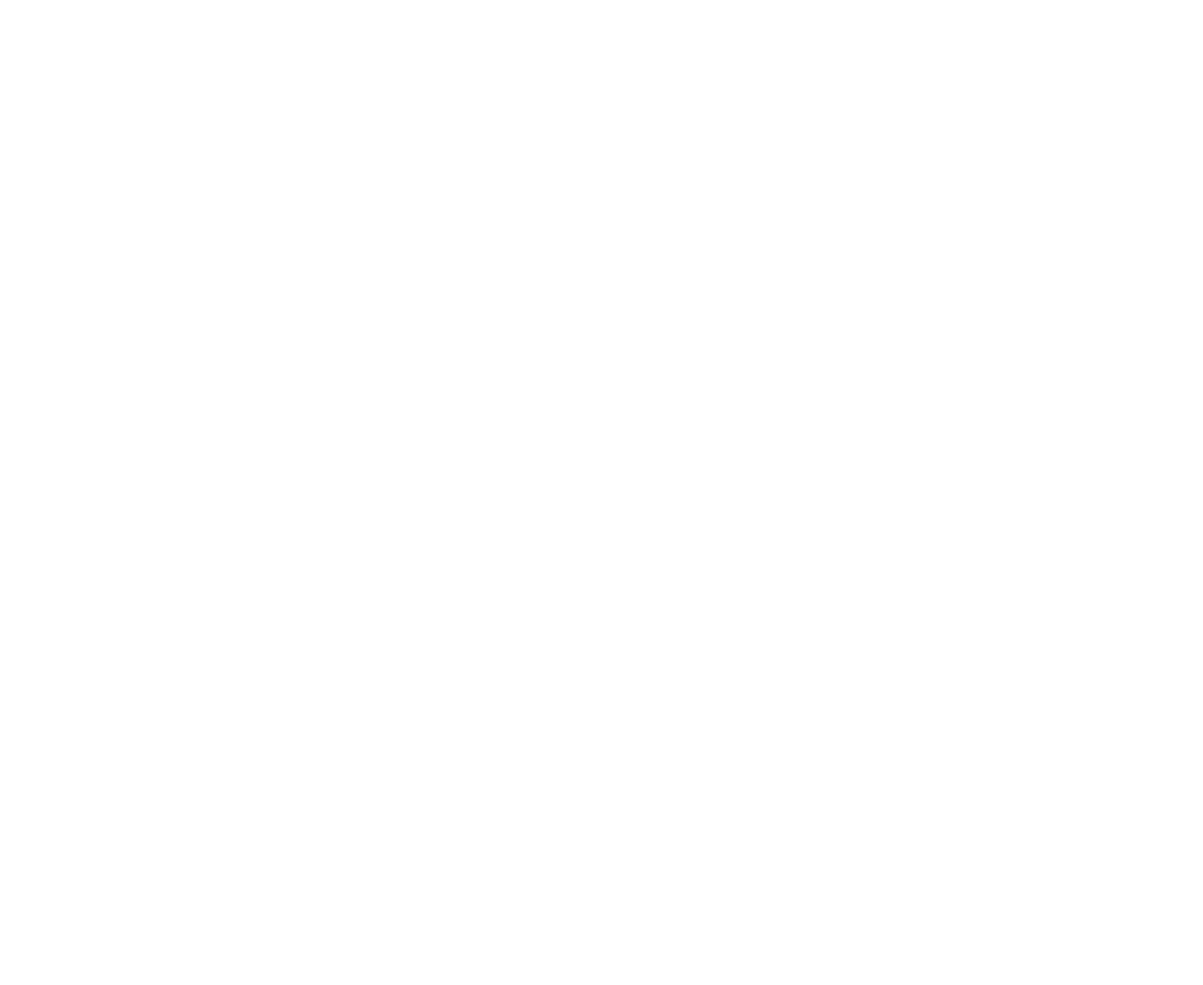
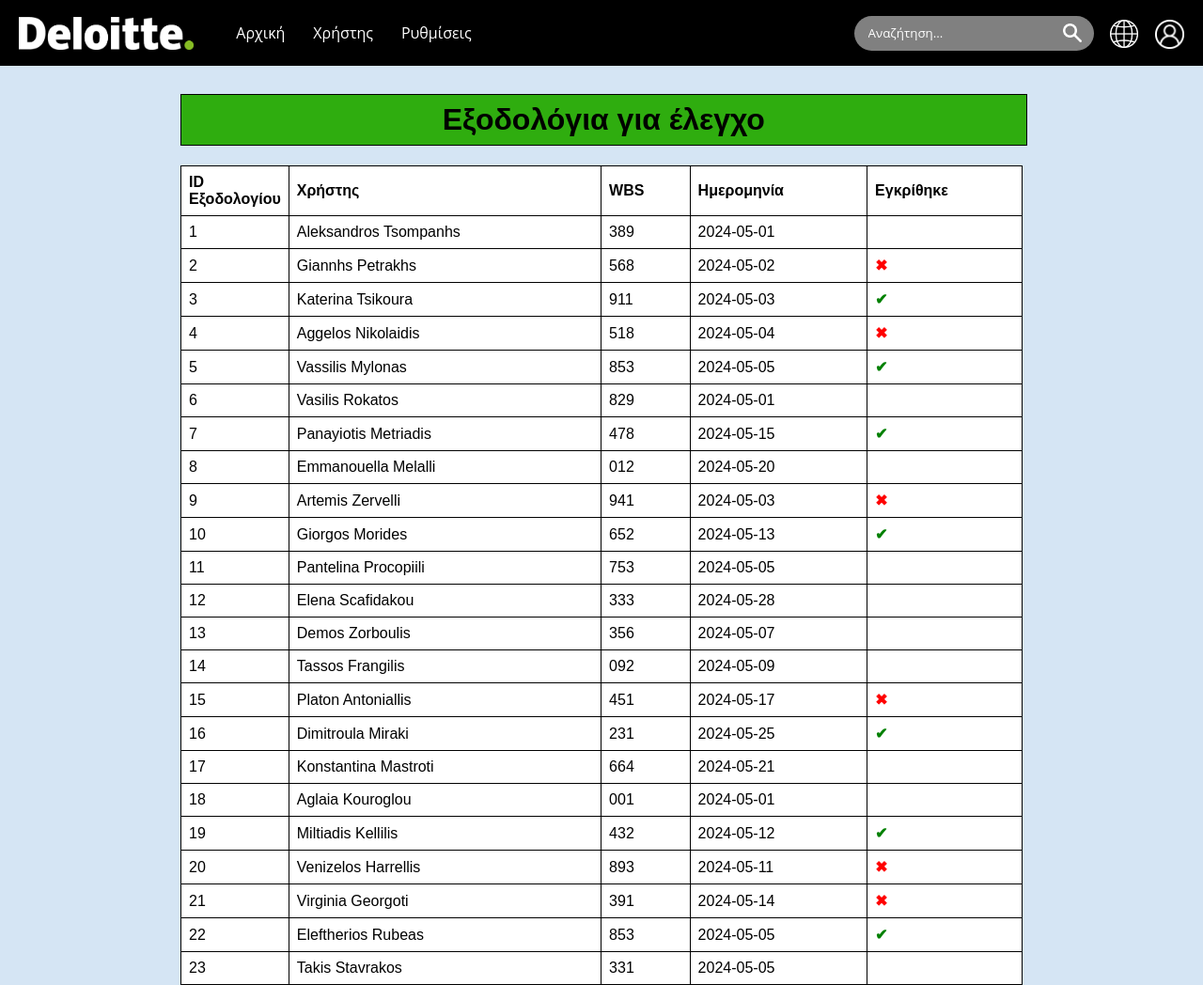
Before and after one commit to vassilismylo/Analysis-and-Design-of-Information-Systems-2024, a plain HTML site: page ThirdPage.html in a window 1280 px wide. Shown: the whole page at 94% size. Before the commit the page ends 800 px from the top, so only its background shows below. Drawn offline with Linux system fonts and the light colour scheme.

Commit message:
the previous commit was wrong

```diff
--- a/ThirdPage.html
+++ b/ThirdPage.html
@@ -0,0 +1,287 @@
+<!DOCTYPE html>
+<html lang="el">
+<head>
+    <meta charset="UTF-8">
+    <meta name="viewport" content="width=device-width, initial-scale=1.0">
+    <title>Deloitte</title>
+    <link rel="stylesheet" type="text/css" href="header.css">
+</head>
+<style>
+    body  {
+        font-family: Arial, sans-serif;
+        background-color:  rgb(213, 229, 244);
+    }
+    h1 {
+        margin-top: 100px;
+        background-color: #2fad0f;
+        text-align: center;
+        cursor: pointer;
+        width: 68.95%;
+        border-collapse: collapse;
+        padding: 8px;
+        margin-left: 15%;
+        border: 1px solid #000;
+    }
+    table {
+        width: 70%;
+        border-collapse: collapse;
+        margin-top: 10px;
+        background-color: white;
+        margin-left: 15%;
+    }
+    th, td {
+        border: 1px solid #000;
+        padding: 8px;
+        text-align: left;
+    }
+    th {
+        background-color: white;
+    }
+    td.expenditure {
+        width: 10%;
+    }
+    a {
+        text-decoration: none;
+        color: #000;
+    }
+    tbody tr {
+        cursor: pointer;
+        transition: background-color 0.3s;
+    }
+    tbody tr:hover {
+        background-color:#2fad0f;
+    }
+    .approved {
+        color: green;
+        font-weight: bold;
+    }
+    .not-approved {
+        color: red;
+        font-weight: bold;
+    }
+</style>
+<header>
+
+    <div class="header">
+
+        <a href="home.html">
+            <img id="h_logo" src="images/Deloitte_Logo.png" alt="Deloitte">
+        </a>
+
+        <div class="search">
+            <form>
+                <input id="s_box" type="text" placeholder="Αναζήτηση..." autocomplete="off">
+                <button id="s_but">
+                    <img id="s_img" src="images/Search_Icon.png" alt="Search">
+                </button>
+            </form>
+        </div>
+
+        <div class="language">
+            <button id="lang_menu">
+                <img id="globe_icon" src="images/Globe_Icon.png" alt="Switch Language">
+            </button>
+            <div class="lang_opt">
+                <a id="gr" href="">Ελληνικά</a>
+                <a id="en" href="">English</a>
+            </div>
+        </div>
+
+        <div class="user">
+            <button id="us_menu">
+                <img id="us_icon" src="images/User_Icon.png" alt="User">
+            </button>
+            <div class="us_opt">
+                <a href="">Χρήστης</a>
+                <a href="">Ρυθμίσεις</a>
+                <a href="">Αποσύνδεση</a>
+            </div>
+        </div>
+
+        <div class="nav_bar">
+            <ul class="nav_l">
+                <li><a href="index.html">Αρχική</a></li>
+                <li><a href="">Χρήστης</a></li>
+                <li><a href="">Ρυθμίσεις</a></li>
+            </ul>
+        </div>
+    </div>
+</header>
+<body>
+    <h1>Εξοδολόγια για έλεγχο</h1>
+    <table>
+        <thead>
+            <tr>
+                <th>ID Εξοδολογίου</th>
+                <th>Χρήστης</th>
+                <th>WBS</th>
+                <th>Ημερομηνία</th>
+                <th>Εγκρίθηκε</th>
+            </tr>
+        </thead>
+        <tbody>
+            <tr>
+                <td class="expenditure">1</td>
+                <td><a href="FourthPage.html" class="button-link">Aleksandros Tsompanhs</a></td>
+                <td>389</td>
+                <td>2024-05-01</td>
+                <td class="approved"></td>
+            </tr>
+            <tr>
+                <td class="expenditure">2</td>
+                <td>Giannhs Petrakhs</td>
+                <td>568</td>
+                <td>2024-05-02</td>
+                <td class="not-approved">✖</td>
+            </tr>
+            <tr>
+                <td class="expenditure">3</td>
+                <td>Katerina Tsikoura</td>
+                <td>911</td>
+                <td>2024-05-03</td>
+                <td class="approved">✔</td>
+            </tr>
+            <tr>
+                <td class="expenditure">4</td>
+                <td>Aggelos Nikolaidis</td>
+                <td>518</td>
+                <td>2024-05-04</td>
+                <td class="not-approved">✖</td>
+            </tr>
+            <tr>
+                <td class="expenditure">5</td>
+                <td>Vassilis Mylonas</td>
+                <td>853</td>
+                <td>2024-05-05</td>
+                <td class="approved">✔</td>
+            </tr>
+            <tr>
+                <td class="expenditure">6</td>
+                <td>Vasilis Rokatos</td>
+                <td>829</td>
+                <td>2024-05-01</td>
+                <td class="approved"></td>
+            </tr>
+            <tr>
+                <td class="expenditure">7</td>
+                <td>Panayiotis Metriadis</td>
+                <td>478</td>
+                <td>2024-05-15</td>
+                <td class="approved">✔</td>
+            </tr>
+            <tr>
+                <td class="expenditure">8</td>
+                <td>Emmanouella Melalli</td>
+                <td>012</td>
+                <td>2024-05-20</td>
+                <td class="approved"></td>
+            </tr>
+            <tr>
+                <td class="expenditure">9</td>
+                <td>Artemis Zervelli</td>
+                <td>941</td>
+                <td>2024-05-03</td>
+                <td class="not-approved">✖</td>
+            </tr>
+            <tr>
+                <td class="expenditure">10</td>
+                <td>Giorgos Morides</td>
+                <td>652</td>
+                <td>2024-05-13</td>
+                <td class="approved">✔</td>
+            </tr>
+            <tr>
+                <td class="expenditure">11</td>
+                <td>Pantelina Procopiili</td>
+                <td>753</td>
+                <td>2024-05-05</td>
+                <td class="approved"></td>
+            </tr>
+            <tr>
+                <td class="expenditure">12</td>
+                <td>Elena Scafidakou</td>
+                <td>333</td>
+                <td>2024-05-28</td>
+                <td class="approved"></td>
+            </tr>
+            <tr>
+                <td class="expenditure">13</td>
+                <td>Demos Zorboulis</td>
+                <td>356</td>
+                <td>2024-05-07</td>
+                <td class="approved"></td>
+            </tr>
+            <tr>
+                <td class="expenditure">14</td>
+                <td>Tassos Frangilis</td>
+                <td>092</td>
+                <td>2024-05-09</td>
+                <td class="approved"></td>
+            </tr>
+            <tr>
+                <td class="expenditure">15</td>
+                <td> Platon Antoniallis</td>
+                <td>451</td>
+                <td>2024-05-17</td>
+                <td class="not-approved">✖</td>
+            </tr>
+            <tr>
+                <td class="expenditure">16</td>
+                <td>Dimitroula Miraki</td>
+                <td>231</td>
+                <td>2024-05-25</td>
+                <td class="approved">✔</td>
+                <tr>
+                    <td class="expenditure">17</td>
+                    <td>Konstantina Mastroti</td>
+                    <td>664</td>
+                    <td>2024-05-21</td>
+                    <td class="approved"></td>
+                </tr>
+                <tr>
+                    <td class="expenditure">18</td>
+                    <td>Aglaia Kouroglou</td>
+                    <td>001</td>
+                    <td>2024-05-01</td>
+                    <td class="approved"></td>
+                </tr>
+                <tr>
+                    <td class="expenditure">19</td>
+                    <td>Miltiadis Kellilis</td>
+                    <td>432</td>
+                    <td>2024-05-12</td>
+                    <td class="approved">✔</td>
+                </tr>
+                <tr>
+                    <td class="expenditure">20</td>
+                    <td>Venizelos Harrellis</td>
+                    <td>893</td>
+                    <td>2024-05-11</td>
+                    <td class="not-approved">✖</td>
+                </tr>
+                <tr>
+                    <td class="expenditure">21</td>
+                    <td>Virginia Georgoti</td>
+                    <td>391</td>
+                    <td>2024-05-14</td>
+                    <td class="not-approved">✖</td>
+                </tr>
+                <tr>
+                    <td class="expenditure">22</td>
+                    <td>Eleftherios Rubeas</td>
+                    <td>853</td>
+                    <td>2024-05-05</td>
+                    <td class="approved">✔</td>
+                </tr>
+                <tr>
+                    <td class="expenditure">23</td>
+                    <td>Takis Stavrakos</td>
+                    <td>331</td>
+                    <td>2024-05-05</td>
+                    <td class="approved"></td>
+                </tr>
+            </tr>
+        </tbody>
+    </table>
+</body>
+</html>
--- a/header.css
+++ b/header.css
@@ -17,7 +17,6 @@ header {
         background-color: black;
         height: 70px;
         font-family: "Open Sans", Verdana, Helvetica, sans-serif;
-
     }
 
     #h_logo {
```
Also changed, not shown: index.html (+2 -1 lines).
